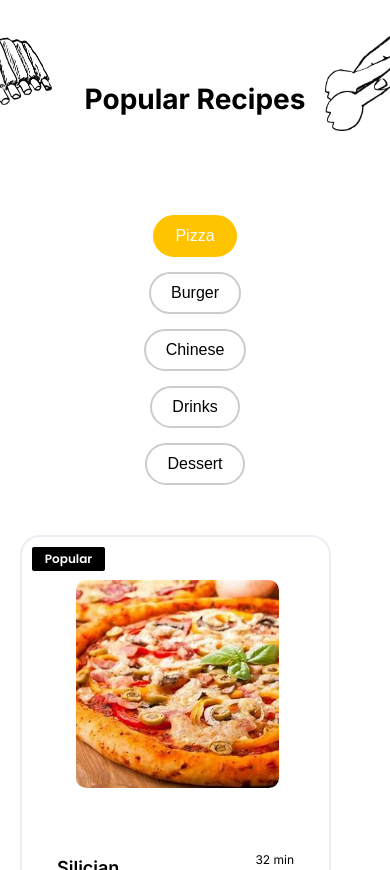
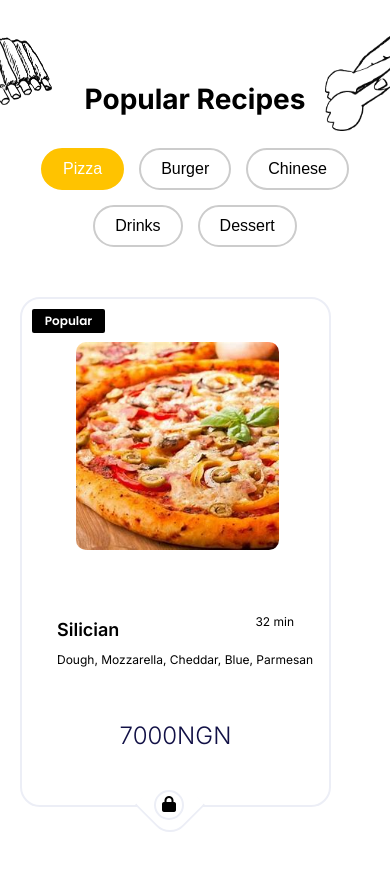
Before and after one commit to Patelharsh007/NoodleTown--UI, a plain HTML site: page index.html in a window 390 px wide. Shown: the part 3326-4196 px from the top of the page. Drawn offline with Linux system fonts and the light colour scheme.

```diff
--- a/css/style.css
+++ b/css/style.css
@@ -340,7 +340,7 @@
     display: inline-block;
     width: 1135px;
     height: 68px;
-    margin: 67px auto;
+    margin: 67px auto auto;
 
     /* text */
     font-family: "Inter", serif;
@@ -376,9 +376,10 @@
 
 
 #buttons-container {
-    width: 720px;
+    width: 100%;
     margin: auto;
     display: flex;
+    flex-wrap: wrap;
     justify-content: center;
     gap: 15px;
     margin-bottom: 20px;
@@ -565,6 +566,7 @@
     z-index: 3;
 }
 
+/* bag icon */
 .fa-lock {
     margin-top: 4px;
     margin-left: 6px;
@@ -1101,7 +1103,7 @@
 @media(max-width:780px) {
 
     #popular-recepie-heading {
-        font-size: 36px;
+        font-size: 42px;
     }
 
     #footer {
@@ -1133,14 +1135,7 @@
 
 
 @media(max-width:720px) {
-    #buttons-container {
-        width: 200px;
-        margin: auto;
-        flex-direction: column;
-        align-items: center;
-        gap: 15px;
-        margin-bottom: 20px;
-    }
+
 
     #popular-recepies-header-class #img1 {
         width: 60px;
@@ -1295,7 +1290,7 @@
 @media(max-width:650px) {
 
     #popular-recepie-heading {
-        font-size: 28px;
+        font-size: 36px;
     }
 }
 
@@ -1502,6 +1497,10 @@
 
 @media(max-width:440px) {
 
+    #popular-recepie-heading {
+        font-size: 28px;
+    }
+
     #instaBox #insta-link a,
     #instaBox p {
         width: 230px;
```
